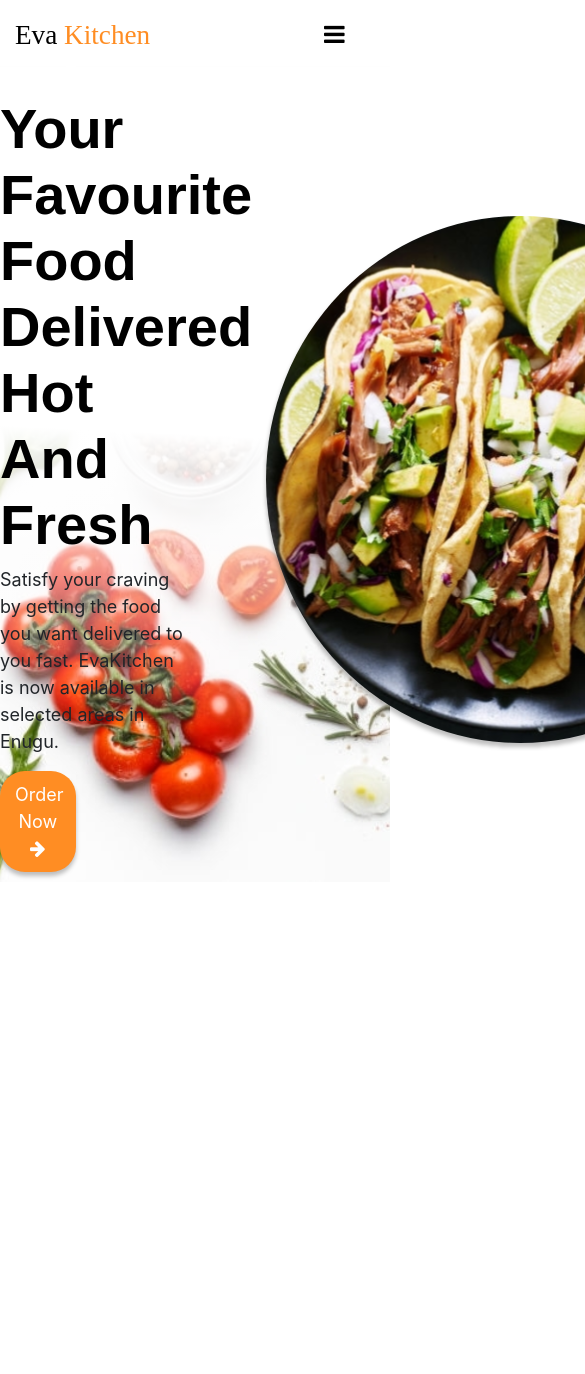
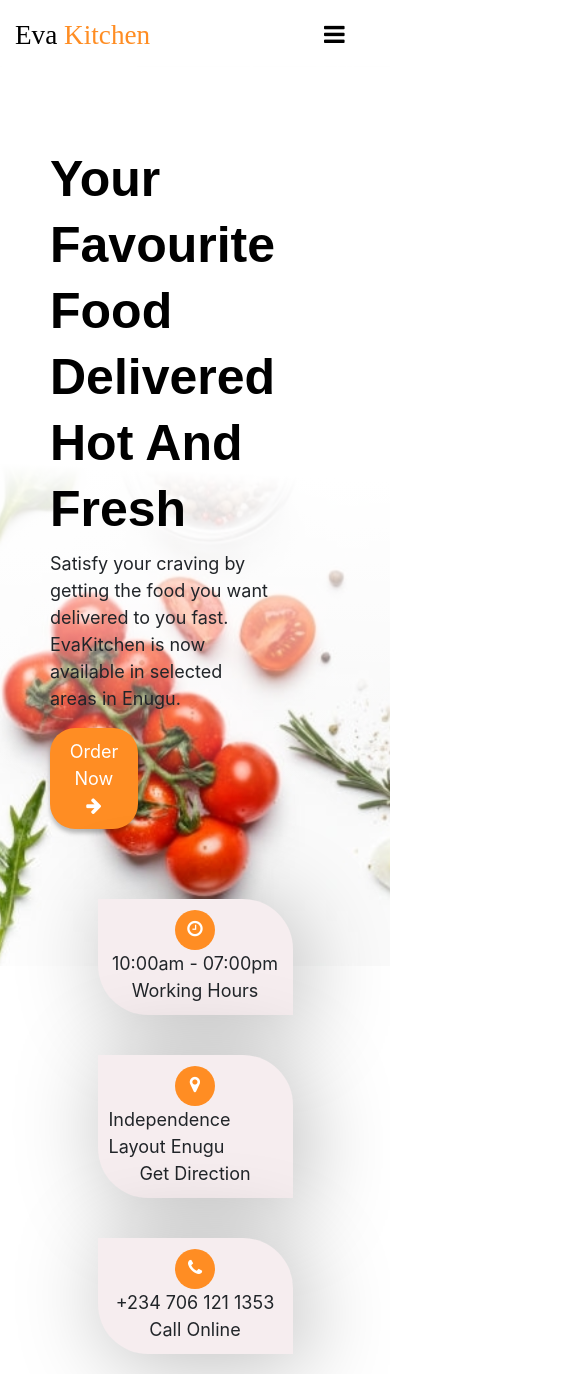
Before and after one commit to Dverybest/Eva-kitchen, a React (Create React App) app: page / in a window 390 px wide. Shown: the top 1374 px of the page, 585 px wide, since content can reach past the window. Before the commit the page ends 882 px from the top, so only its background shows below. Built offline with nearby package versions, Linux system fonts and the light colour scheme; a web font is replaced by a local one.

Commit message:
This is the Hero-section for the landing page along with its mobile view

```diff
--- a/src/components/LandingPage.css
+++ b/src/components/LandingPage.css
@@ -5,27 +5,32 @@
 .hero{
     display: flex;
     flex-direction: column;
+    justify-content: space-between;
     background-image: url('../images/background1.svg');
     background-repeat: no-repeat;
     background-size: cover;
+    height: 1000px;
 }
 .hero-intro{
     display: grid;
     grid-template-columns: 1fr 1fr;
     gap: 10px;
-    padding: 30px 0px 10px 0px;
+    margin-top: 100px;
 }
 .hero-info{
     display: flex;
     flex-direction: column;
     justify-content: flex-start;
-    width: 75%;
+    width: 100%;
+}
+.hero-info p{
+    width: 87%;
 }
 .hero-info h1{
     font-family: 'Raleway', sans-serif;
     font-style: normal;
     font-weight: bold;
-    font-size: 56px;
+    font-size: 50px;
     line-height: 66px;
     text-transform: capitalize;
     color: #000000;
@@ -36,11 +41,75 @@
     background-color: #ff8d23;
     color: white;
     padding: 10px 15px 10px 15px;
-    width: 40%;
+    width: 35%;
     box-shadow: 0px 4px 4px rgba(0, 0, 0, 0.25);
 }
 .hero-image{
    display: flex;
    justify-content: center;
-   align-items: center;
+   align-items: flex-start;
 }
+.hero-contact{
+    display: grid;
+    grid-template-columns: 1fr 1fr 1fr;
+    margin-bottom: 100px;
+}
+.hero-contact-info{
+    width: 60%;
+    justify-self: center;
+    display: flex;
+    flex-direction: column;
+    align-items: center;
+    border: 1px solid transparent;
+    background-color: #F6EDEF;
+    box-shadow: 8.82458px 8.82458px 88.2458px 3.52983px rgba(0, 0, 0, 0.25);
+    border-radius: 0px 50px 0px 50px;
+    padding: 10px;
+}
+.clock{
+    justify-self: end;
+}
+.phone{
+    justify-self: left;
+}
+.icons{
+    width: 40px;
+    height: 40px;
+    border-radius: 50%;
+    padding: 10px;
+    background-color: #ff8d23;
+    color: white;
+    display: flex;
+    justify-content: center;
+}
+
+@media screen and (max-width: 575px){
+    .hero{
+        height: 900px;
+        display: grid;
+        grid-template-rows: 1fr 1fr;
+    }
+    .hero-image{
+        display: none;
+    }
+    .hero-intro{
+        display: flex;
+        padding: 0px;
+        margin-top: 30px;
+    }
+    .hero-info{
+        width: 90%;
+        padding: 50px;
+    }
+    .hero-contact{
+       display: flex;
+       flex-direction: column;
+       justify-content: center;
+       align-items: center;
+    }
+    .hero-contact-info{
+        width: 50%;
+        margin-top: 20px;
+        margin-bottom: 20px;
+    }
+}
--- a/src/components/LandingPage.js
+++ b/src/components/LandingPage.js
@@ -11,13 +11,29 @@ const LandingPage = () => {
                     <div className='hero-info'>
                         <h1>Your Favourite Food Delivered Hot And Fresh</h1>
                         <p>Satisfy your craving by getting the food you want delivered to you fast. EvaKitchen is now available in selected areas in Enugu.</p>
-                        <button>Order Now     <i class="fa fa-arrow-right" aria-hidden="true"></i></button>
+                        <button>Order Now                  <i class="fa fa-arrow-right" aria-hidden="true"></i></button>
                     </div>
                     <div className='hero-image'>
                         <img src={Dish1} alt='' />
                     </div>
                 </div>
-                <div className='hero-contact'></div>
+                <div className='hero-contact'>
+                    <div className='hero-contact-info clock'>
+                        <div className='icons'><i class="fa fa-clock-o" aria-hidden="true"></i></div>
+                        <span>10:00am - 07:00pm</span>
+                        <span>Working Hours</span>
+                    </div>
+                    <div className='hero-contact-info'>
+                        <div className='icons'><i class="fa fa-map-marker" aria-hidden="true"></i></div>
+                        <span>Independence Layout Enugu</span>
+                        <span>Get Direction</span>
+                    </div>
+                    <div className='hero-contact-info phone'>
+                        <div className='icons'><i class="fa fa-phone" aria-hidden="true"></i></div>
+                        <span>+234 706 121 1353</span>
+                        <span>Call Online</span>
+                    </div>
+                </div>
             </section>
 
         </div>
--- a/src/components/Navbar.css
+++ b/src/components/Navbar.css
@@ -69,12 +69,13 @@
     }
     .NavBar-mobile{
         display: block;
-        width: 55%;
-        height: 300px;
+        width: 85%;
+        height: 850px;
         margin-right: 0px;
-        margin-left: 40%;
+        margin-left: 11%;
         margin-top: 70px;
         padding-top: 20px;
+        padding-left: 30px;
         position: absolute;
         background-color: white;
     }
```
Also changed, not shown: 1 other file (tests, documents, lock files or other folders).
